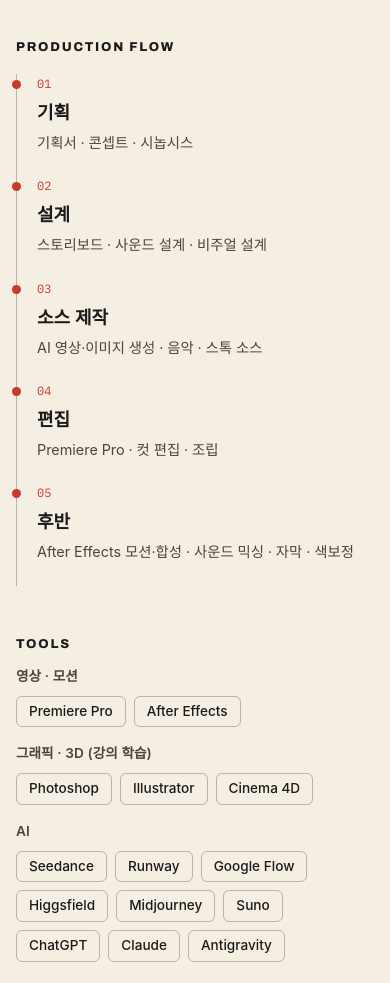
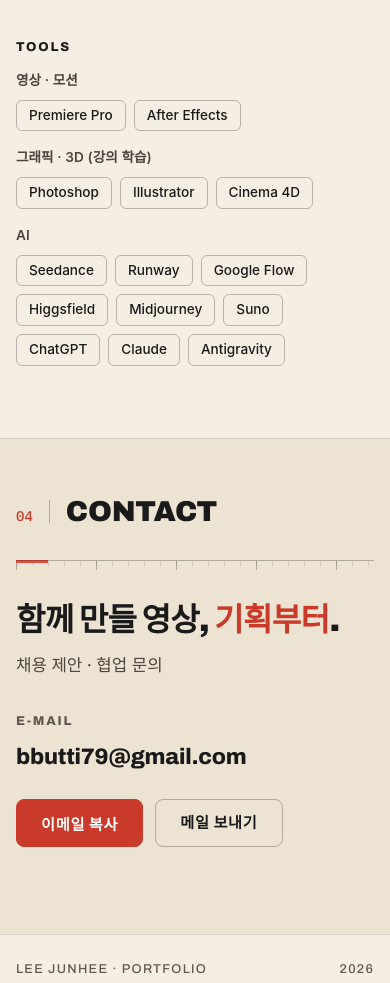
Before and after one commit to bbutti79/Portfolio, a website: page index.html in a window 390 px wide. Shown: the part 6400-7383 px from the top of the page. Drawn offline with Linux system fonts and the light colour scheme; a web font is replaced by a local one.

Commit message:
Remove the production flow block from the About section
Delete the PRODUCTION FLOW markup, data and styles. About now shows the
intro, career and tools only.

Co-Authored-By: Claude Sonnet 5.5 <noreply@anthropic.com>

```diff
--- a/assets/css/style.css
+++ b/assets/css/style.css
@@ -135,22 +135,7 @@ ul { padding: 0; list-style: none; }
 .career-list li { display: grid; grid-template-columns: 136px 1fr; gap: 16px; padding: 12px 0; border-top: 1px solid var(--hair); }
 .career-list li:last-child { border-bottom: 1px solid var(--hair); }
 .career-list .yr { font-family: var(--mono); font-size: 0.875rem; font-weight: 500; color: var(--text-2); }
-.flow { margin-top: 56px; }
-.flow-list { display: grid; grid-template-columns: repeat(5, 1fr); gap: 0; margin: 16px 0 0; padding: 0; list-style: none; border-top: 1px solid var(--hair-strong); }
-.flow-step { position: relative; padding: 20px 24px 8px 0; }
-.flow-step::before { content: ""; position: absolute; left: 0; top: -5px; width: 9px; height: 9px; border-radius: 50%; background: var(--accent-text); }
-.flow-step:not(:last-child)::after { content: "→"; position: absolute; right: 12px; top: -13px; padding: 0 6px; background: var(--bg); color: var(--muted); font-family: var(--mono); line-height: 24px; }
-.flow-no { display: block; margin-top: 6px; font-family: var(--mono); font-size: 0.75rem; color: var(--accent-text); }
-.flow-name { margin: 6px 0 4px; font-size: 1.125rem; font-weight: 800; }
-.flow-text { margin: 0; color: var(--text-2); font-size: 0.9rem; line-height: 1.55; }
-@media (max-width: 900px) {
-  .flow-list { grid-template-columns: 1fr; border-top: 0; border-left: 1px solid var(--hair-strong); }
-  .flow-step { padding: 0 0 22px 20px; }
-  .flow-step::before { left: -5px; top: 6px; }
-  .flow-step:not(:last-child)::after { content: none; }
-  .flow-no { margin-top: 0; }
-}
-.tools { margin-top: 48px; }
+.tools { margin-top: 56px; }
 .tool-group { margin-bottom: 16px; }
 .tool-label { font-size: 0.85rem; font-weight: 600; color: var(--text-2); margin-bottom: 8px; }
 .tag-list { display: flex; flex-wrap: wrap; gap: 8px; }
--- a/assets/js/main.js
+++ b/assets/js/main.js
@@ -301,7 +301,7 @@
   function initReveal() {
     var reduce = window.matchMedia && window.matchMedia("(prefers-reduced-motion: reduce)").matches;
     if (reduce || !("IntersectionObserver" in window)) { return; }
-    var targets = document.querySelectorAll(".section-head, .featured, .tile, .about-top, .flow, .tools, .contact-email, .contact-actions");
+    var targets = document.querySelectorAll(".section-head, .featured, .tile, .about-top, .tools, .contact-email, .contact-actions");
     if (!targets.length) { return; }
     document.documentElement.classList.add("reveal-on");
     var observer = new IntersectionObserver(function (entries) {
@@ -348,19 +348,6 @@
     career.appendChild(list);
     top.appendChild(career);
     box.appendChild(top);
-
-    var flowBox = make("div", "flow");
-    flowBox.appendChild(make("h3", "mini-title", "PRODUCTION FLOW"));
-    var steps = make("ol", "flow-list");
-    (about.flow || []).forEach(function (item, index) {
-      var li = make("li", "flow-step");
-      li.appendChild(make("span", "flow-no", String(index + 1).padStart(2, "0")));
-      li.appendChild(make("h4", "flow-name", item.name));
-      li.appendChild(make("p", "flow-text", item.text));
-      steps.appendChild(li);
-    });
-    flowBox.appendChild(steps);
-    box.appendChild(flowBox);
 
     var tools = make("div", "tools");
     tools.appendChild(make("h3", "mini-title", "TOOLS"));
--- a/assets/js/works-data.js
+++ b/assets/js/works-data.js
@@ -23,13 +23,6 @@ window.SITE_DATA = {
       { year: "2026", text: "AI 기반 실무형 3D 영상 크리에이터 양성 과정 수강 중" },
       { year: "2005 – 2018", text: "온라인 게임·서비스 기획 (NHN · 엠게임 · YDOnline · 네오싸이언 · 넷마블)" },
       { year: "2018 – 2022", text: "편의점 운영 (점주)" }
-    ],
-    flow: [
-      { name: "기획", text: "기획서 · 콘셉트 · 시놉시스" },
-      { name: "설계", text: "스토리보드 · 사운드 설계 · 비주얼 설계" },
-      { name: "소스 제작", text: "AI 영상·이미지 생성 · 음악 · 스톡 소스" },
-      { name: "편집", text: "Premiere Pro · 컷 편집 · 조립" },
-      { name: "후반", text: "After Effects 모션·합성 · 사운드 믹싱 · 자막 · 색보정" }
     ],
     toolGroups: [
       { label: "영상 · 모션", items: ["Premiere Pro", "After Effects"] },
```
